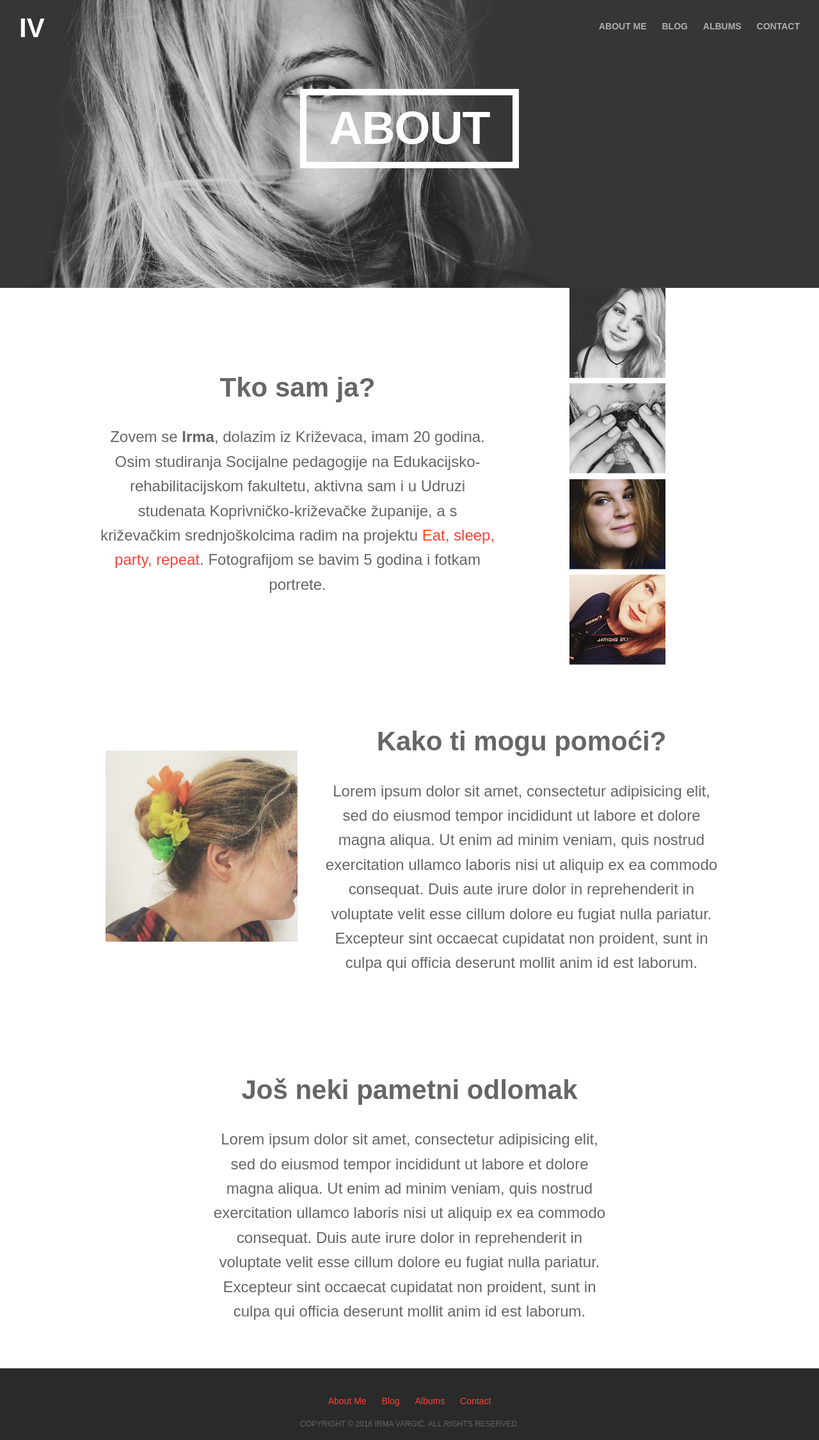
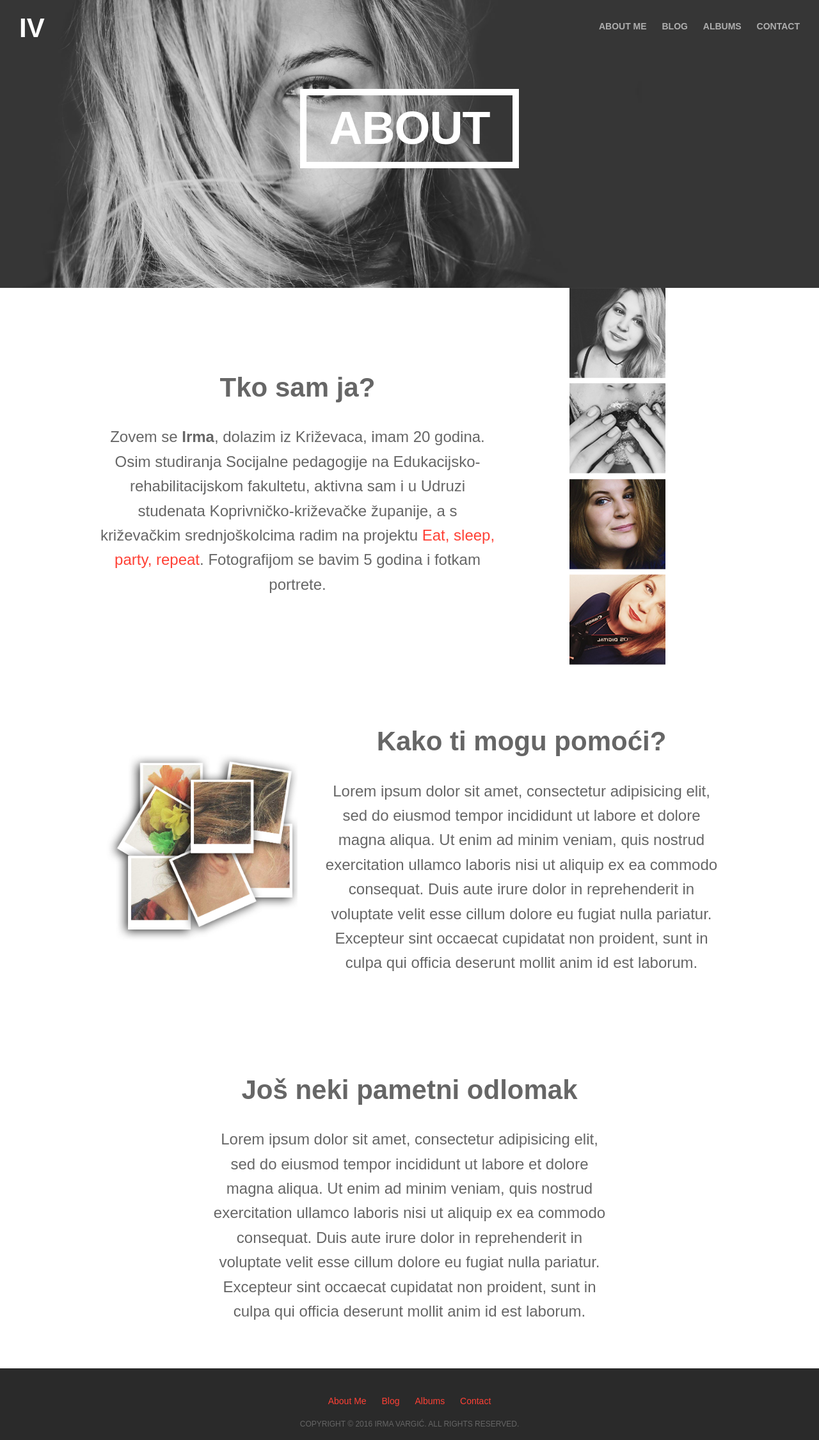
Before and after one commit to KaypeoLoL/irma-jekyll---git, a Jekyll site: the page built from _pages/about/index.html, in a window 1280 px wide. Shown: the whole page at 64% size. Built offline with Jekyll 4.4.1, drawn with Linux system fonts in a browser that asks for light colours; some web fonts are replaced.

Commit message:
dodana slika sa photoshopa

```diff
--- a/_pages/about/index.html
+++ b/_pages/about/index.html
@@ -26,7 +26,7 @@ image: heroes/about-hero.jpg
 
   <div class="container">
     <div class="wrap2">
-      <img src="assets/img/profile5.jpg" alt="profile5">
+      <img src="assets/img/profile5-collage.jpg" alt="profile5">
     </div>
     <div class="wrap1">
       <div class="text-wrap">
```
Also changed, not shown: assets/img/profile5-collage.jpg (added), 2 other files.
